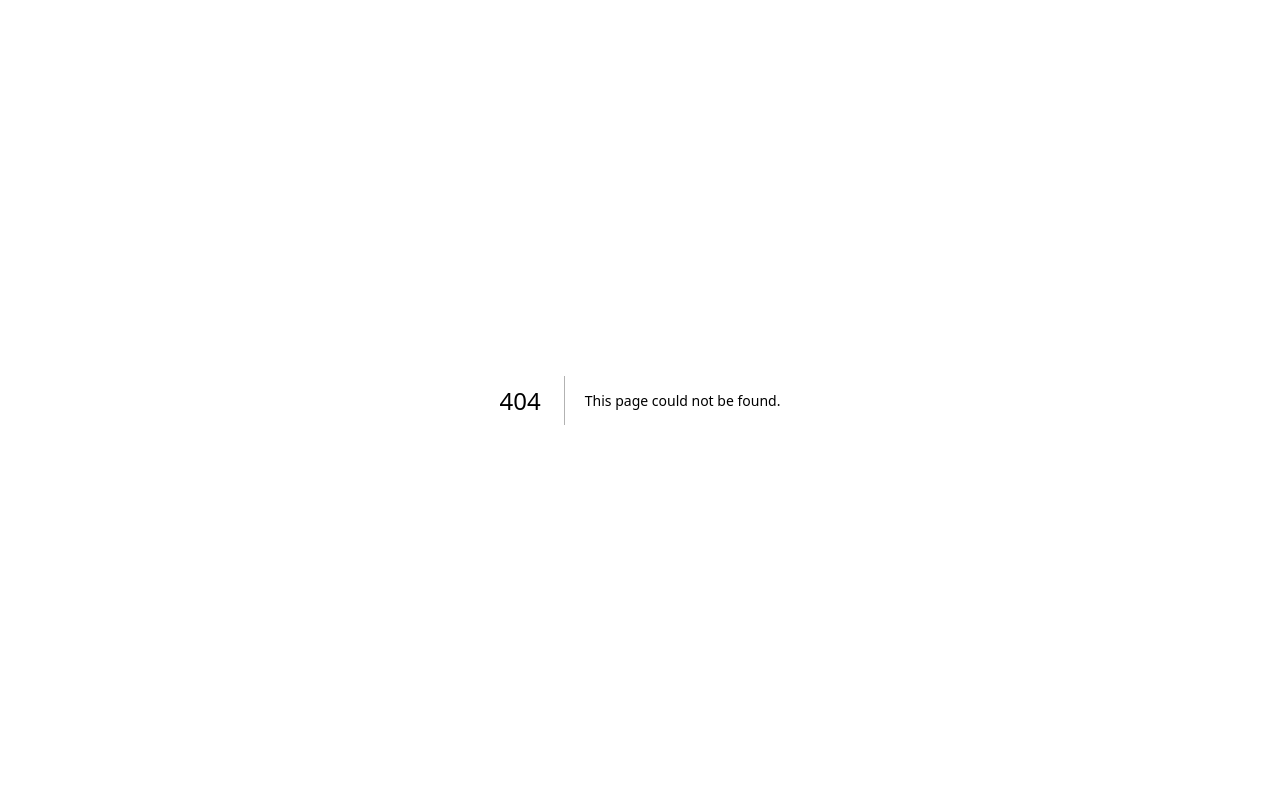
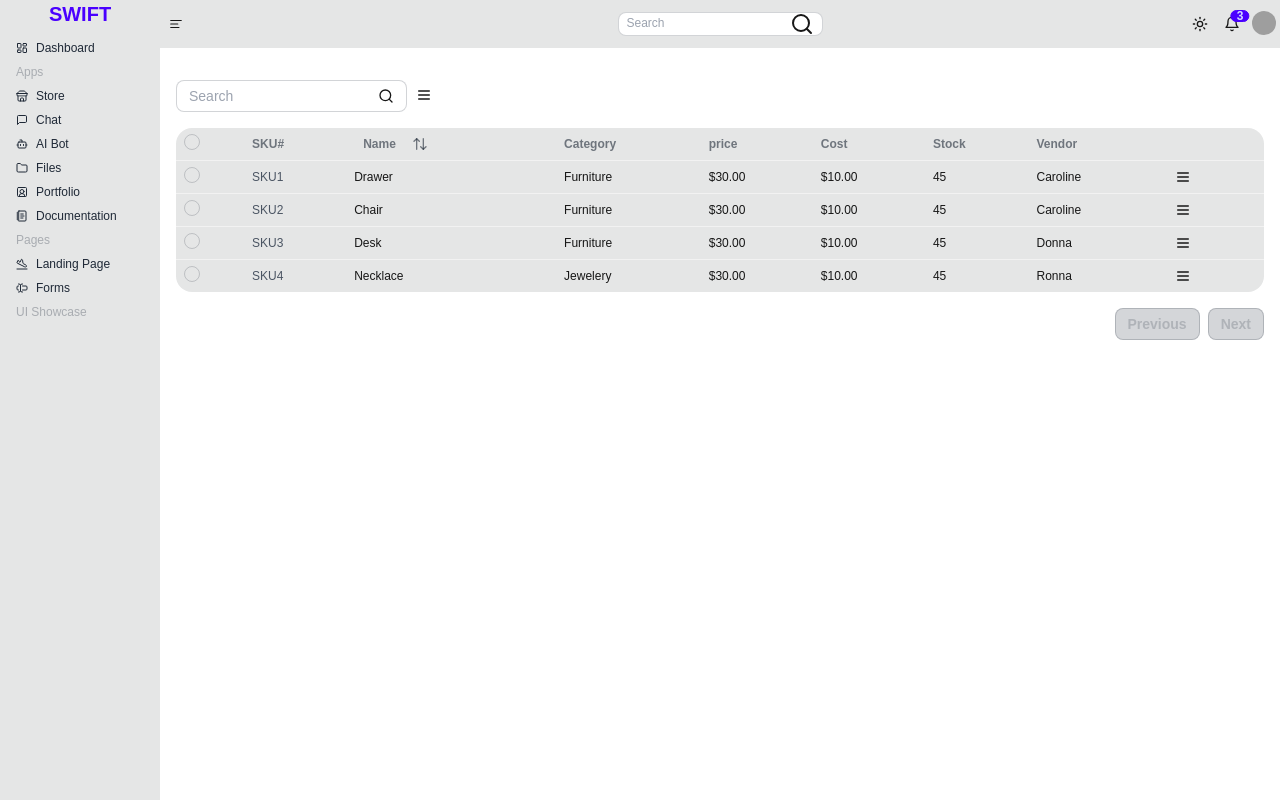
Before and after one commit to HunterGalloway-dev/swiftlaunch, a Next.js app: page /dashboard/sales in a window 1280 px wide. Before the commit this address had no page. Built offline with nearby package versions, Linux system fonts and the light colour scheme; grey boxes are pictures that could not be loaded.

Commit message:
ReactTable

```diff
--- a/package.json
+++ b/package.json
@@ -9,6 +9,8 @@
     "lint": "next lint"
   },
   "dependencies": {
+    "@radix-ui/react-icons": "^1.3.0",
+    "@tanstack/react-table": "^8.20.5",
     "lucide-react": "^0.439.0",
     "next": "14.2.8",
     "react": "^18",
--- /dev/null
+++ b/src/app/components/DataTable/index.tsx
@@ -0,0 +1,166 @@
+import {
+  ColumnDef,
+  ColumnFiltersState,
+  flexRender,
+  getCoreRowModel,
+  getFilteredRowModel,
+  getPaginationRowModel,
+  getSortedRowModel,
+  SortingState,
+  useReactTable,
+  VisibilityState,
+} from "@tanstack/react-table";
+import { Menu, Search } from "lucide-react";
+import React from "react";
+
+interface DataTableProps<TData, TValue> {
+  columns: ColumnDef<TData, TValue>[];
+  data: TData[];
+  className?: string;
+}
+
+const DataTable = <TData, TValue>({
+  columns,
+  data,
+  className,
+}: DataTableProps<TData, TValue>) => {
+  const [columnVisibility, setColumnVisibility] =
+    React.useState<VisibilityState>({});
+  const [sorting, setSorting] = React.useState<SortingState>([]);
+  const [columnFilters, setColumnFilters] = React.useState<ColumnFiltersState>(
+    []
+  );
+  const [rowSelection, setRowSelection] = React.useState({});
+
+  const table = useReactTable({
+    data,
+    columns,
+    onSortingChange: setSorting,
+
+    getSortedRowModel: getSortedRowModel(),
+    getPaginationRowModel: getPaginationRowModel(),
+    onColumnFiltersChange: setColumnFilters,
+    getFilteredRowModel: getFilteredRowModel(),
+
+    onColumnVisibilityChange: setColumnVisibility,
+
+    onRowSelectionChange: setRowSelection,
+    state: {
+      columnFilters,
+      sorting,
+      columnVisibility,
+      rowSelection,
+    },
+    getCoreRowModel: getCoreRowModel(),
+  });
+
+  return (
+    <div>
+      <div className="flex items-center py-4">
+        <label className="input input-sm input-bordered flex items-center gap-2">
+          <input
+            type="text"
+            className="grow"
+            placeholder="Search"
+            value={(table.getColumn("name")?.getFilterValue() as string) ?? ""}
+            onChange={(event) =>
+              table.getColumn("name")?.setFilterValue(event.target.value)
+            }
+          />
+          <Search className="w-4 h-4" />
+        </label>
+        <div className="dropdown dropdown-bottom">
+          <div tabIndex={0} role="button" className="btn btn-xs btn-ghost">
+            <Menu size={16} />
+          </div>
+          <ul
+            tabIndex={0}
+            className="dropdown-content rounded-box menu menu-xs bg-base-300 z-[1] w-32 shadow"
+          >
+            {table
+              .getAllColumns()
+              .filter((column) => column.getCanHide())
+              .map((column) => {
+                return (
+                  <div key={column.id}>
+                    <label className="label cursor-pointer p-0">
+                      <input
+                        key={column.id}
+                        type="checkbox"
+                        className="checkbox checkbox-primary checkbox-xs"
+                        checked={column.getIsVisible()}
+                        onChange={(e) =>
+                          column.toggleVisibility(e.target.checked)
+                        }
+                      />
+                      <span className="label-text">{column.id}</span>
+                    </label>
+                  </div>
+                );
+              })}
+          </ul>
+        </div>
+      </div>
+      <div className="rounded-md border-solid">
+        <table className={`table ${className} bg-base-300`}>
+          <thead>
+            {table.getHeaderGroups().map((headerGroup) => (
+              <tr key={headerGroup.id}>
+                {headerGroup.headers.map((header) => {
+                  return (
+                    <th key={header.id}>
+                      {header.isPlaceholder
+                        ? null
+                        : flexRender(
+                            header.column.columnDef.header,
+                            header.getContext()
+                          )}
+                    </th>
+                  );
+                })}
+              </tr>
+            ))}
+          </thead>
+          <tbody>
+            {table.getRowModel().rows?.length ? (
+              table.getRowModel().rows.map((row) => (
+                <tr key={row.id}>
+                  {row.getVisibleCells().map((cell) => (
+                    <td key={cell.id}>
+                      {flexRender(
+                        cell.column.columnDef.cell,
+                        cell.getContext()
+                      )}
+                    </td>
+                  ))}
+                </tr>
+              ))
+            ) : (
+              <tr>
+                <td>No Results</td>
+              </tr>
+            )}
+          </tbody>
+        </table>
+        <div className="flex items-center justify-end space-x-2 py-4">
+          <button
+            className="btn  btn-sm btn-outline"
+            onClick={() => table.previousPage()}
+            disabled={!table.getCanPreviousPage()}
+          >
+            Previous
+          </button>
+          <button
+            className="btn  btn-sm btn-outline"
+            onClick={() => table.nextPage()}
+            disabled={!table.getCanNextPage()}
+          >
+            Next
+          </button>
+        </div>
+      </div>
+    </div>
+  );
+};
+
+export default DataTable;
--- /dev/null
+++ b/src/app/dashboard/sales/page.tsx
@@ -0,0 +1,179 @@
+"use client";
+
+import DataTable from "@/app/components/DataTable";
+import { convertNumberToCurrency } from "@/app/lib/util";
+import { ColumnDef, VisibilityState } from "@tanstack/react-table";
+import { ArrowUpDown, Menu } from "lucide-react";
+import React from "react";
+
+export interface Payment {
+  id: string;
+  sku: string;
+  name: string;
+  category: string;
+  vendor: string;
+  cost: number;
+  price: number;
+  stock: number;
+  createdAt: Date;
+}
+
+export const columns: ColumnDef<Payment>[] = [
+  {
+    id: "select",
+    header: ({ table }) => (
+      <input
+        type="checkbox"
+        className="checkbox checkbox-xs"
+        checked={
+          table.getIsAllPageRowsSelected() || table.getIsSomePageRowsSelected()
+        }
+        onChange={(e) => table.toggleAllPageRowsSelected(e.target.checked)}
+        aria-label="Select all"
+      />
+    ),
+    cell: ({ row }) => (
+      <input
+        type="checkbox"
+        className="checkbox checkbox-xs"
+        checked={row.getIsSelected()}
+        onChange={(e) => row.toggleSelected(e.target.checked)}
+      />
+    ),
+    enableSorting: false,
+    enableHiding: false,
+  },
+  {
+    accessorKey: "sku",
+    header: "SKU#",
+    cell: ({ row }) => <p className="text-gray-600">{row.getValue("sku")}</p>,
+  },
+  {
+    accessorKey: "name",
+    header: ({ column }) => {
+      return (
+        <div>
+          <button
+            className="btn btn-xs btn-ghost"
+            onClick={() => column.toggleSorting(column.getIsSorted() === "asc")}
+          >
+            Name
+            <ArrowUpDown className="ml-2 h-4 w-4" />
+          </button>
+        </div>
+      );
+    },
+  },
+  {
+    accessorKey: "category",
+    header: "Category",
+  },
+
+  {
+    accessorKey: "price",
+    cell: ({ row }) => {
+      const amount = parseFloat(row.getValue("price"));
+
+      return <div>{convertNumberToCurrency(amount)}</div>;
+    },
+  },
+  {
+    accessorKey: "cost",
+    header: "Cost",
+    cell: ({ row }) => {
+      const amount = parseFloat(row.getValue("cost"));
+
+      return <div>{convertNumberToCurrency(amount)}</div>;
+    },
+  },
+  {
+    accessorKey: "stock",
+    header: "Stock",
+  },
+  {
+    accessorKey: "vendor",
+    header: "Vendor",
+  },
+  {
+    id: "actions",
+    cell: ({ row }) => {
+      const sale = row.original;
+
+      return (
+        <div className="dropdown dropdown-left">
+          <div tabIndex={0} role="button" className="btn btn-xs btn-ghost">
+            <Menu size={16} />
+          </div>
+          <ul
+            tabIndex={0}
+            className="dropdown-content menu menu-xs bg-base-300 z-[1] w-32 shadow"
+          >
+            <li className="">
+              <a key={"e"}>Item 1</a>
+            </li>
+            <li>
+              <a key={"2"}>Item 2</a>
+            </li>
+          </ul>
+        </div>
+      );
+    },
+  },
+];
+
+const data: Payment[] = [
+  {
+    id: "1",
+    sku: "SKU1",
+    name: "Drawer",
+    category: "Furniture",
+    vendor: "Caroline",
+    cost: 10,
+    price: 30,
+    stock: 45,
+    createdAt: new Date(Date.now()),
+  },
+  {
+    id: "1",
+    sku: "SKU2",
+    name: "Chair",
+    category: "Furniture",
+    vendor: "Caroline",
+    cost: 10,
+    price: 30,
+    stock: 45,
+    createdAt: new Date(Date.now()),
+  },
+  {
+    id: "1",
+    sku: "SKU3",
+    name: "Desk",
+    category: "Furniture",
+    vendor: "Donna",
+    cost: 10,
+    price: 30,
+    stock: 45,
+    createdAt: new Date(Date.now()),
+  },
+  {
+    id: "1",
+    sku: "SKU4",
+    name: "Necklace",
+    category: "Jewelery",
+    vendor: "Ronna",
+    cost: 10,
+    price: 30,
+    stock: 45,
+    createdAt: new Date(Date.now()),
+  },
+];
+
+const Sales = () => {
+  return (
+    <div className="p-4">
+      <DataTable columns={columns} data={data} className="table-xs text-xs" />
+    </div>
+  );
+};
+
+export default Sales;
--- /dev/null
+++ b/src/app/lib/util.ts
@@ -0,0 +1,8 @@
+export const convertNumberToCurrency = (num: number) => {
+  const formatted = new Intl.NumberFormat("en-US", {
+    style: "currency",
+    currency: "USD",
+  }).format(num);
+
+  return formatted;
+};
```
Also changed, not shown: 1 other file (tests, documents, lock files or other folders).
